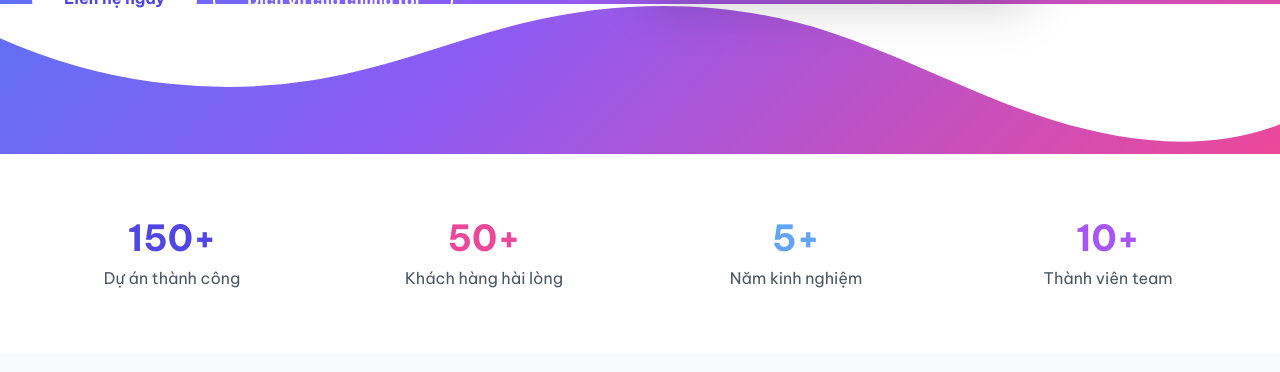
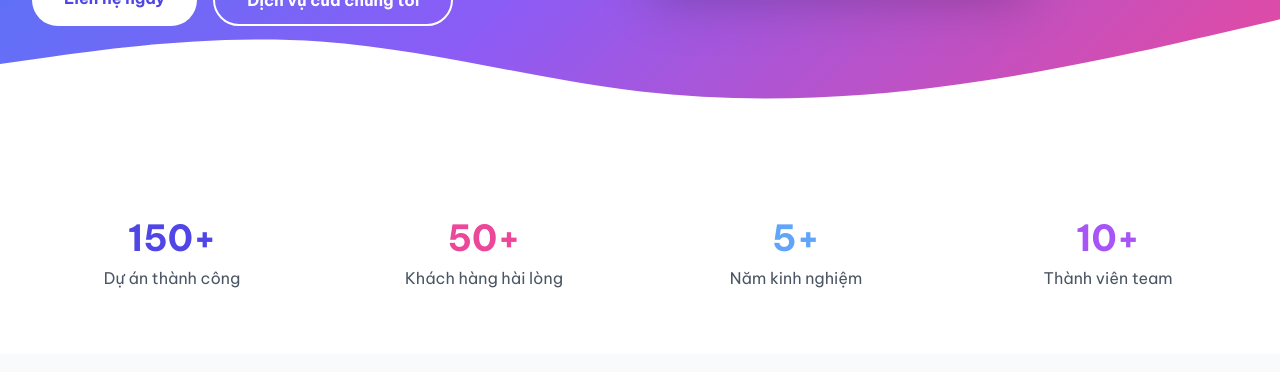
Before and after one commit to Izteam-web/profile, a plain HTML site: page index.html in a window 1280 px wide. Shown: the part 428-800 px from the top of the page. Drawn offline with nearby package versions, Linux system fonts and the light colour scheme.

Commit message:
fix wave

```diff
--- a/index.html
+++ b/index.html
@@ -155,13 +155,12 @@
             </div>
         </div>
         <div class="wave-shape">
-            <svg data-name="Layer 1" xmlns="http://www.w3.org/2000/svg" viewBox="0 0 1200 120"
-                preserveAspectRatio="none">
-                <path
-                    d="M321.39,56.44c58-10.79,114.16-30.13,172-41.86,82.39-16.72,168.19-17.73,250.45-.39C823.78,31,906.67,72,985.66,92.83c70.05,18.48,146.53,26.09,214.34,3V0H0V27.35A600.21,600.21,0,0,0,321.39,56.44Z"
-                    class="shape-fill"></path>
+            <svg viewBox="0 0 1440 320" xmlns="http://www.w3.org/2000/svg" preserveAspectRatio="none">
+              <path fill="#ffffff" fill-opacity="1" d="M0,128L60,112C120,96,240,64,360,80C480,96,600,160,720,186.7C840,213,960,203,1080,170.7C1200,139,1320,85,1380,58.7L1440,32L1440,320L1380,320C1320,320,1200,320,1080,320C960,320,840,320,720,320C600,320,480,320,360,320C240,320,120,320,60,320L0,320Z" class="shape-fill"></path>
             </svg>
-        </div>
+          </div>
+
+
     </section>
 
     <!-- Stats Section -->
```
